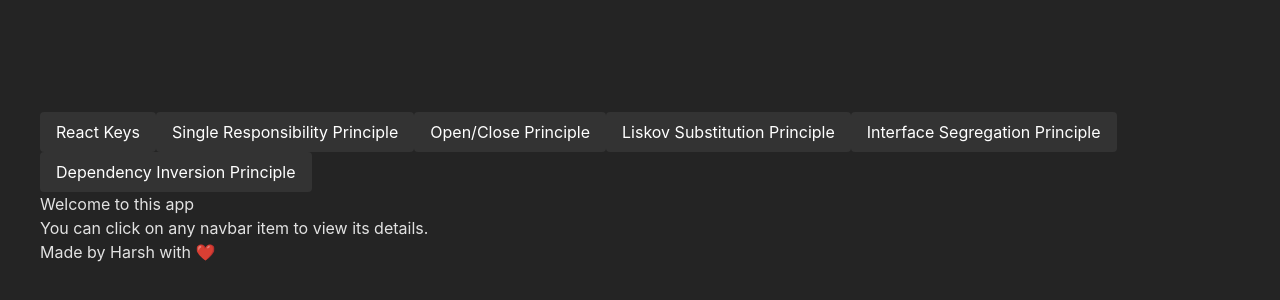
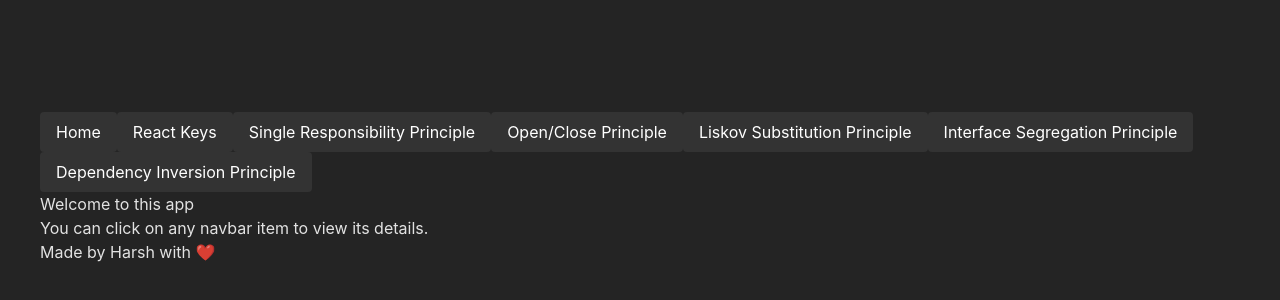
Before and after one commit to Harsh244007/solid-principle-react-simplified, a Preact app: page / in a window 1280 px wide. Shown: the part 212-512 px from the top of the page. Built offline with nearby package versions, Linux system fonts and the light colour scheme.

Commit message:
* Index.html node_modules package.json postcss.config.js public push.sh README.md src tailwind.config.js tsconfig.json tsconfig.node.json vite.config.ts yarn.lock Added Home button to go back . .

```diff
--- a/src/Configs/JSON/Navbar.json
+++ b/src/Configs/JSON/Navbar.json
@@ -1,4 +1,5 @@
 [
+  "Home",
   "React Keys",
   "Single Responsibility Principle",
   "Open/Close Principle",
--- a/src/components/Navbar/Navbar.tsx
+++ b/src/components/Navbar/Navbar.tsx
@@ -21,7 +21,7 @@ const Navbar = ({ setActiveComponent }: NavbarProps) => {
     );
   };
   return (
-    <nav className="flex  max-w-3xl m-auto gap-2 flex-wrap justify-around  py-3 px-3">
+    <nav className="flex  max-w-3xl gap-2 flex-wrap justify-around  py-3 px-3">
       {NAVBARJSON.map((name: string, i: number) => (
         <NavbarButton name={name} number={i} />
       ))}
--- a/src/main.tsx
+++ b/src/main.tsx
@@ -19,17 +19,17 @@ const App = () => {
 
   const renderActiveComponent = () => {
     switch (activeComponent) {
-      case 1:
+      case 2:
         return <ReactKeys />;
-      case 2:
+      case 3:
         return <SolidPrinciple1 />;
-      case 3:
+      case 4:
         return <SolidPrinciple2 />;
-      case 4:
+      case 5:
         return <SolidPrinciple3 />;
-      case 5:
+      case 6:
         return <SolidPrinciple4 />;
-      case 6:
+      case 7:
         return <SolidPrinciple5 />;
       default:
         return <Home />;
```
